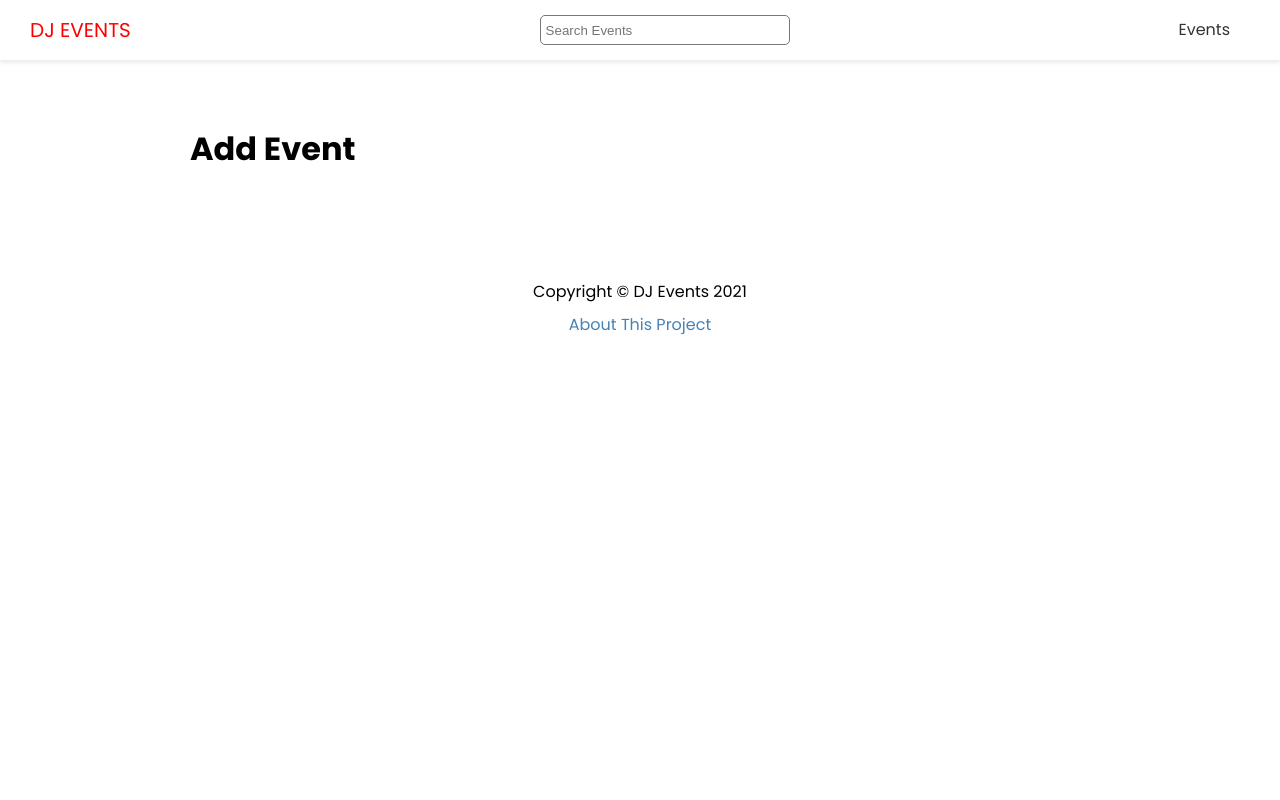
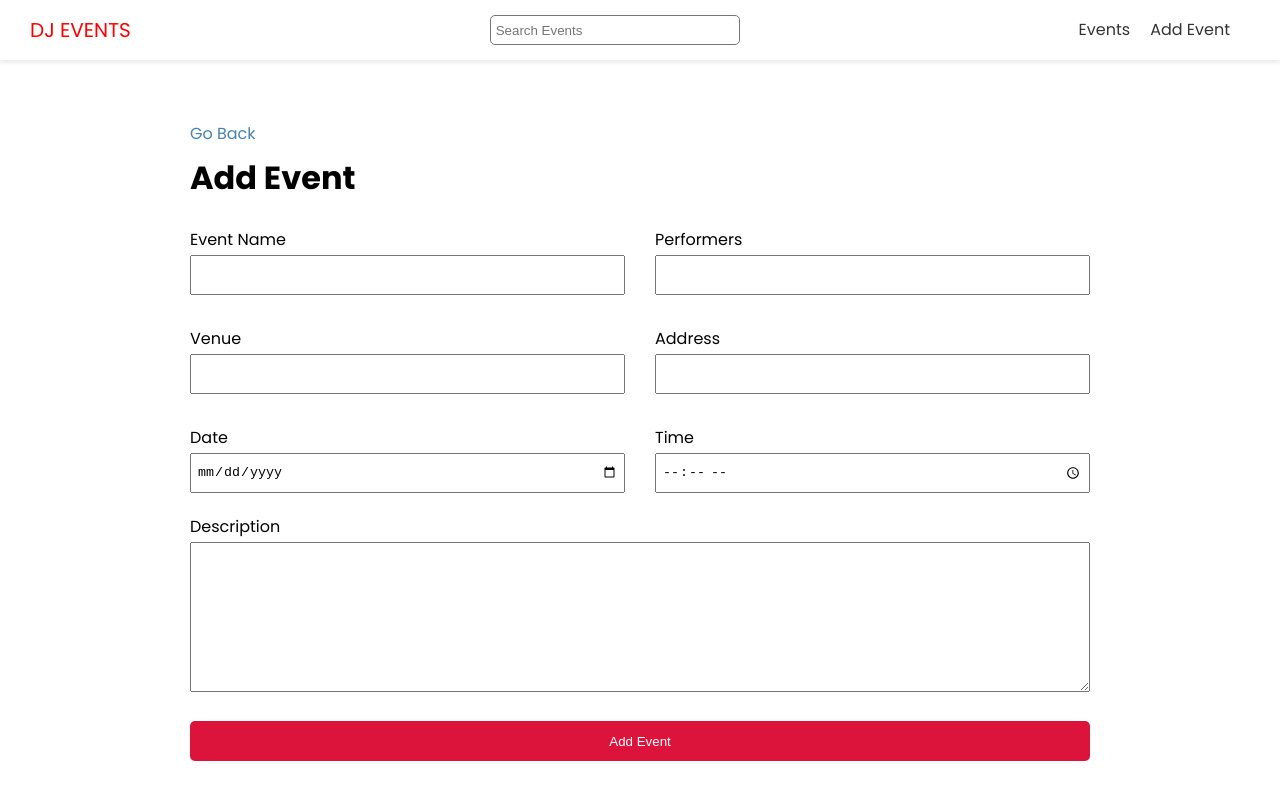
Before and after one commit to EbrahimHeydari/dj-events-frontend, a Next.js app: page /events/add in a window 1280 px wide. Shown: the top 800 px of the page. Built offline with nearby package versions, Linux system fonts and the light colour scheme.

Commit message:
5-4. Add Event Page

```diff
--- a/components/Header.js
+++ b/components/Header.js
@@ -11,7 +11,7 @@
         </Link>
       </div>
 
-      <Search/>
+      <Search />
 
       <nav>
         <ul>
@@ -20,6 +20,11 @@
               <a>Events</a>
             </Link>
           </li>
+          <li>
+            <Link href='/events/add'>
+              <a>Add Event</a>
+            </Link>
+          </li>
         </ul>
       </nav>
     </header>
--- a/components/Search.js
+++ b/components/Search.js
@@ -6,7 +6,7 @@
   const [term, setTerm] = useState('')
   const router = useRouter()
 
-  const handleSubmit = (e) => {
+  const handleSubmit = e => {
     e.preventDefault()
     router.push(`/events/search?term=${term}`)
     setTerm('')
--- a/pages/events/add.js
+++ b/pages/events/add.js
@@ -1,9 +1,102 @@
 import Layout from "@/components/layout"
+import styles from '@/styles/Form.module.css'
+import Link from "next/link"
+import { useRouter } from "next/router"
+import { useState } from "react"
 
 const AddEventPage = () => {
+  const router = useRouter()
+  const [values, setValues] = useState({
+    name: '',
+    venue: '',
+    address: '',
+    performers: '',
+    description: '',
+    date: '',
+    time: ''
+  })
+
+  const handleSubmit = e => {
+    e.preventDefault()
+    console.log(values)
+  }
+
+  const handleInputChange = e => {
+    const { name, value } = e.target
+    setValues({ ...values, [name]: value })
+  }
+
   return (
     <Layout title='Add New Event'>
+      <Link href='/events'>Go Back</Link>
       <h1>Add Event</h1>
+      <form onSubmit={handleSubmit} className={styles.form}>
+        <div className={styles.grid}>
+          <div>
+            <label htmlFor="name">Event Name</label>
+            <input
+              type="text"
+              name="name"
+              id="name"
+              value={values.name}
+              onChange={handleInputChange} />
+          </div>
+          <div>
+            <label htmlFor="performers">Performers</label>
+            <input
+              type="text"
+              name="performers"
+              id="performers"
+              value={values.performers}
+              onChange={handleInputChange} />
+          </div>
+          <div>
+            <label htmlFor="venue">Venue</label>
+            <input
+              type="text"
+              name="venue"
+              id="venue"
+              value={values.venue}
+              onChange={handleInputChange} />
+          </div>
+          <div>
+            <label htmlFor="address">Address</label>
+            <input
+              type="text"
+              name="address"
+              id="address"
+              value={values.address}
+              onChange={handleInputChange} />
+          </div>
+          <div>
+            <label htmlFor="date">Date</label>
+            <input
+              type="date"
+              name="date"
+              id="date"
+              value={values.date}
+              onChange={handleInputChange} />
+          </div>
+          <div>
+            <label htmlFor="time">Time</label>
+            <input
+              type="time"
+              name="time"
+              id="time"
+              value={values.time}
+              onChange={handleInputChange} />
+          </div>
+        </div>
+        <div>
+          <label htmlFor="description">Description</label>
+          <textarea
+            name="description"
+            id="description"
+            value={values.description}
+            onChange={handleInputChange}></textarea>
+        </div>
+        <input type="submit" value="Add Event" className="btn" />
+      </form>
     </Layout>
   )
 }
--- /dev/null
+++ b/styles/Form.module.css
@@ -0,0 +1,40 @@
+.form label {
+  display: block;
+}
+
+.form input {
+  width: 100%;
+  height: 40px;
+  padding: 5px;
+}
+
+.form textarea {
+  width: 100%;
+  height: 150px;
+  padding: 5px;
+}
+
+.form input[type='submit'] {
+  display: block;
+  width: 100%;
+  margin: 20px 0 30px;
+}
+
+.form .file {
+  border: 1px solid #ccc;
+  background-color: #f4f4f4;
+  padding: 10px;
+}
+
+.grid {
+  display: grid;
+  grid-template-columns: 1fr 1fr;
+  gap: 30px;
+  margin-bottom: 20px;
+}
+
+@media (max-width: 600px) {
+  .grid {
+    grid-template-columns: 1fr;
+  }
+}
--- a/styles/globals.css
+++ b/styles/globals.css
@@ -4,6 +4,7 @@
   box-sizing: border-box;
   margin: 0;
   padding: 0;
+  outline: none;
 }
 
 html,
@@ -27,16 +28,23 @@
 
 .btn {
   display: inline-block;
-  background: red;
+  background: crimson;
   color: #fff;
   padding: 10px 20px;
   cursor: pointer;
-  border: 0;
+  border: 1px solid transparent;
   border-radius: 5px;
+  transition: .3s;
 }
 
 .btn:hover {
-  opacity: 0.9;
+  color: crimson;
+  background-color: #fff;
+  border: 1px solid currentColor;
+}
+
+.btn:active {
+  transform: scale(.95)
 }
 
 .btn-secondary {
```
